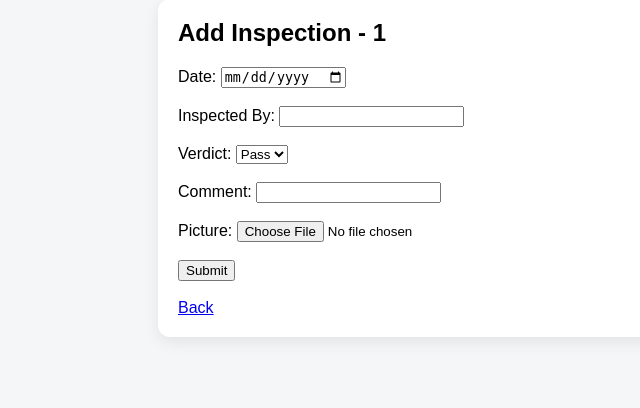
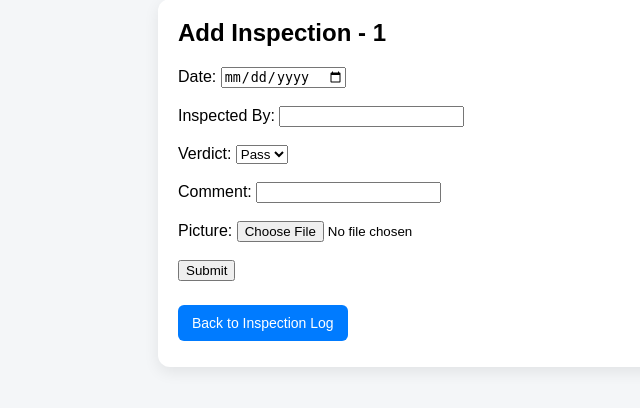
Before and after one commit to rohan-namahropes/passport, a Flask app: page /rope/1/inspections/add-new in a window 1280 px wide. Shown: the part 36-444 px from the top of the page, without its empty margins (82-722 px from the left). Run offline with Flask 3, Linux system fonts and the light colour scheme; the visitor is signed in with stand-in values (Sample User, id 1); some libraries are stand-ins or nearby versions.

Commit message:
Update add_inspection.html

```diff
--- a/templates/add_inspection.html
+++ b/templates/add_inspection.html
@@ -35,6 +35,7 @@
 </form>
 
 <br>
-<a href="/rope/{{ rope_id }}/inspections">Back</a>
+
+<a class="btn" href="/rope/{{ rope_id }}/inspections">Back to Inspection Log</a>
 
 {% endblock %}
```
